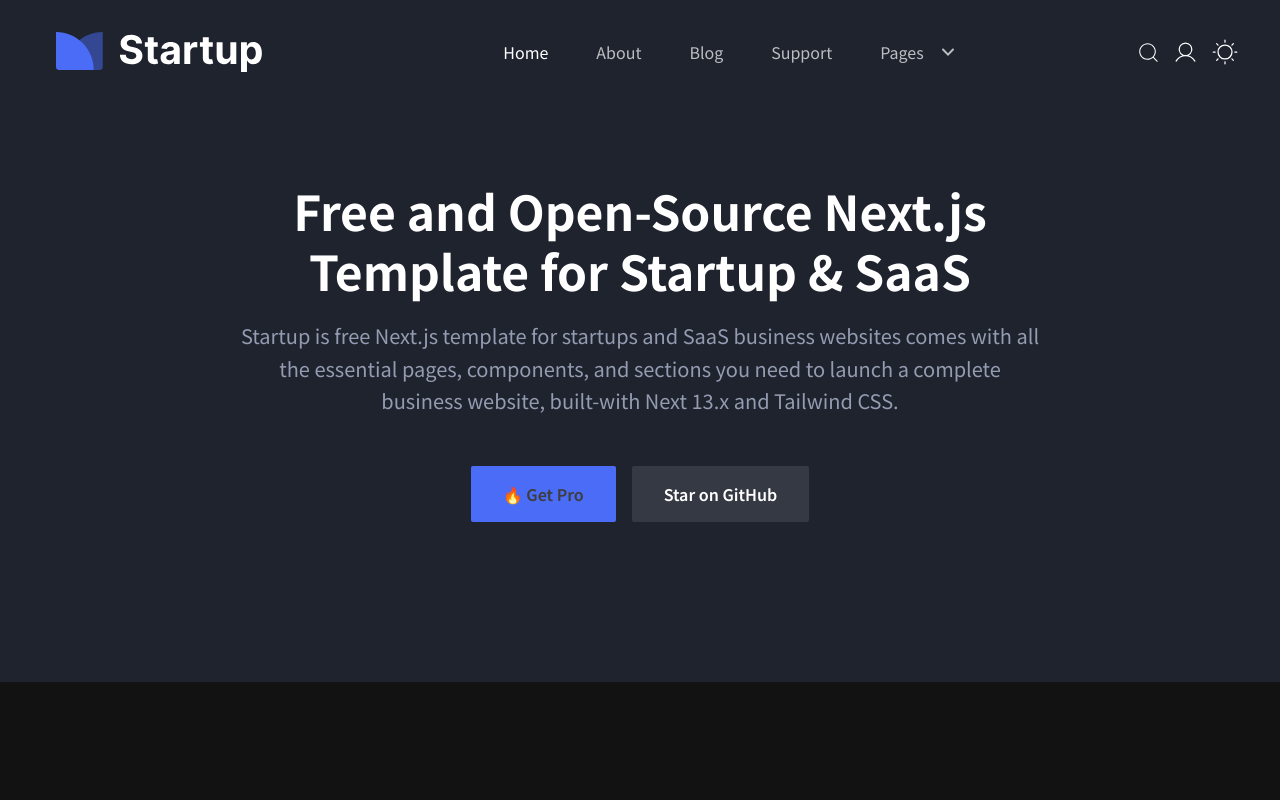
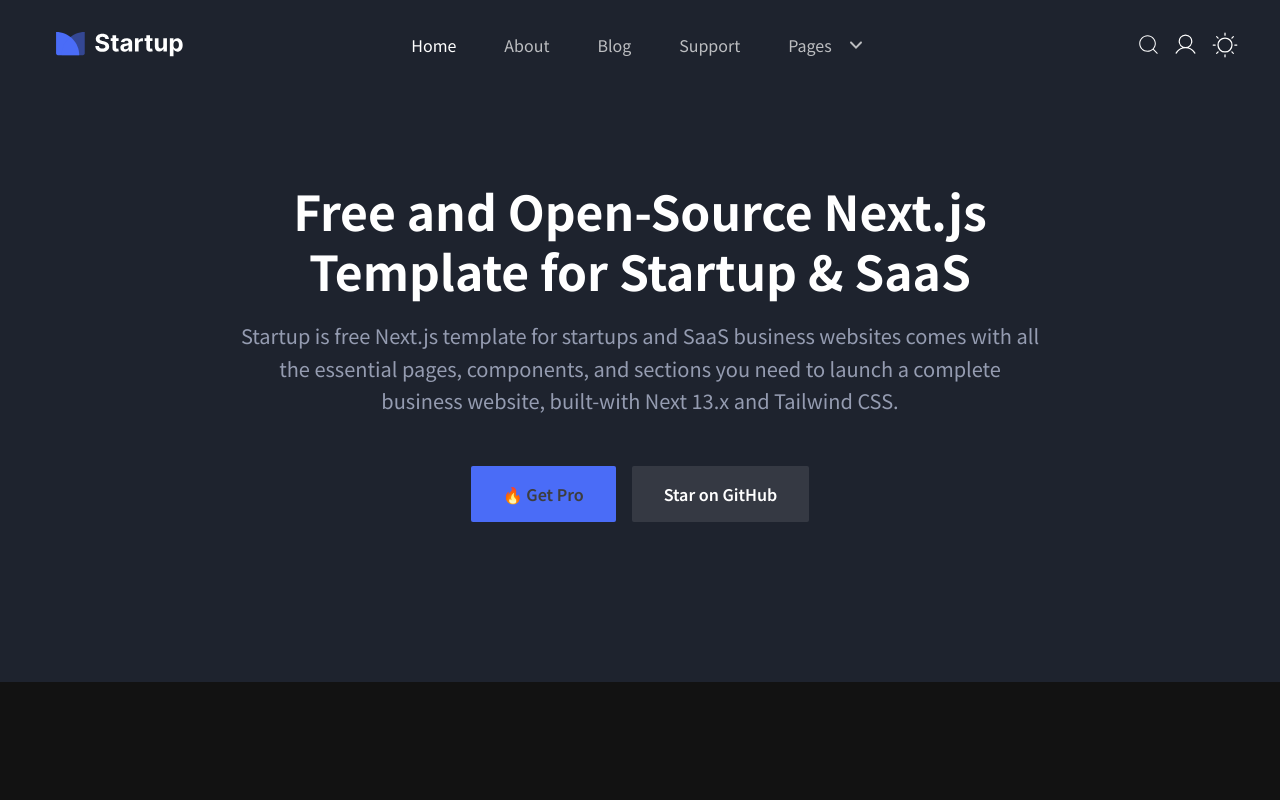
Before and after one commit to hyun1010/yum-yum, a Next.js app: page / in a window 1280 px wide. Shown: the top 800 px of the page. Built offline with nearby package versions, Linux system fonts and the light colour scheme.

Commit message:
mod: style 수정

```diff
--- a/src/shared/ui/Logo/index.tsx
+++ b/src/shared/ui/Logo/index.tsx
@@ -2,9 +2,15 @@
 import Link from 'next/link';
 import { twMerge } from 'tailwind-merge';
 
-export default function Logo({ className }: { className?: string }) {
+export default function Logo({
+  size = 160,
+  className,
+}: {
+  size?: number;
+  className?: string;
+}) {
   return (
-    <div className="w-60 max-w-full px-4 xl:mr-12">
+    <div className="max-w-full px-4 xl:mr-12" style={{ width: size }}>
       <Link
         href="/"
         className={twMerge(`header-logo block w-full py-8`, className)}
--- a/src/widgets/layout/ui/Header.tsx
+++ b/src/widgets/layout/ui/Header.tsx
@@ -28,7 +28,7 @@
       className={classNames(
         `header left-0 top-0 z-40 flex w-full items-center`,
         {
-          'fixed z-[9999] bg-white shadow-sticky backdrop-blur-sm transition dark:bg-gray-dark dark:shadow-sticky-dark':
+          'fixed z-50 bg-white shadow-sticky backdrop-blur-sm transition dark:bg-gray-dark dark:shadow-sticky-dark':
             sticky,
         },
         {
@@ -38,9 +38,11 @@
     >
       <div className="container">
         <div className="relative -mx-4 flex items-center justify-between">
-          <Logo className="py-6 lg:py-8" />
+          <div className="basis-1/3">
+            <Logo className="py-6 lg:py-8" />
+          </div>
           <NavBar />
-          <div className="items-center justify-center gap-3 hidden lg:flex">
+          <div className="items-center justify-end gap-3 hidden lg:flex basis-1/3">
             <SearchBar />
             <Account />
             <ThemeToggle />
--- a/src/widgets/layout/ui/NavBar.tsx
+++ b/src/widgets/layout/ui/NavBar.tsx
@@ -23,7 +23,7 @@
   };
 
   return (
-    <div>
+    <div className="basis-1/3">
       <button
         onClick={navbarToggleHandler}
         id="navbarToggler"
```
